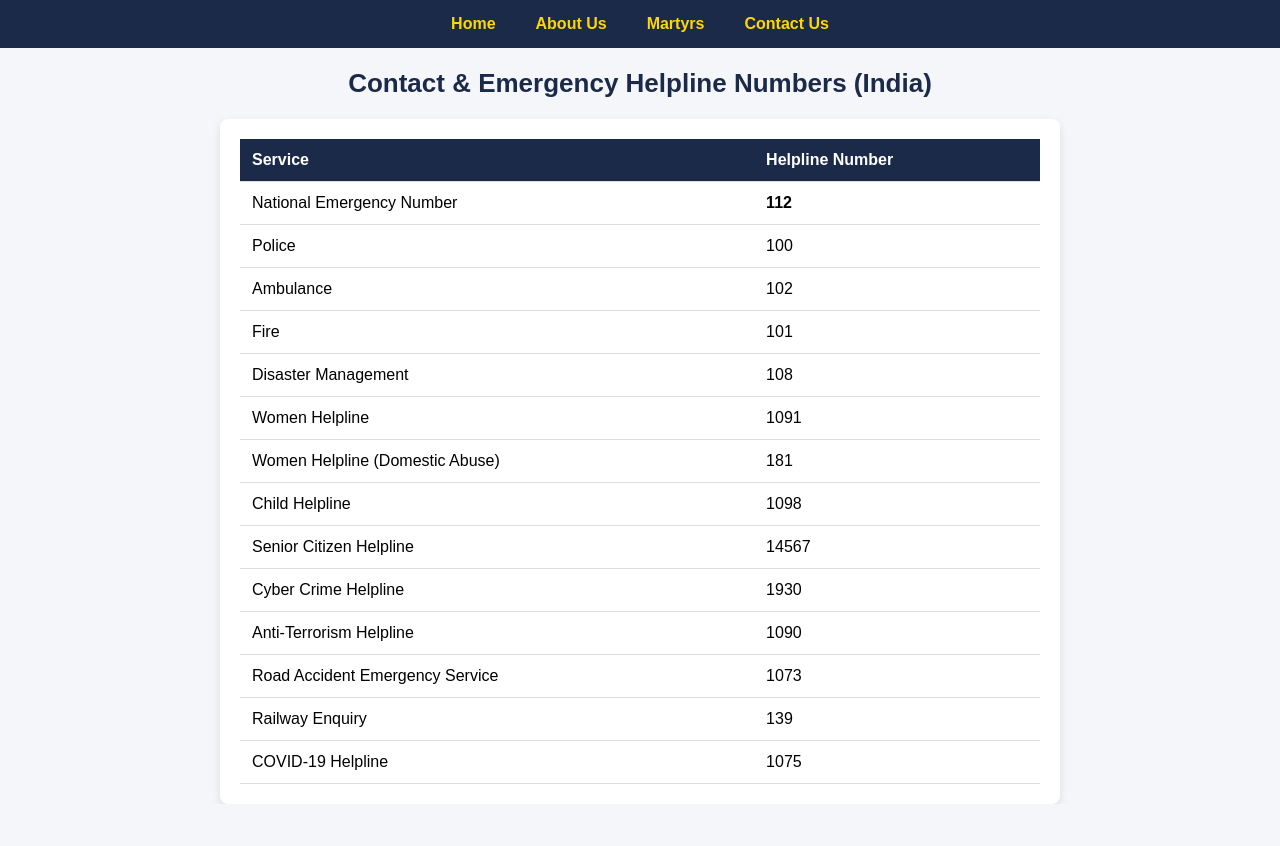
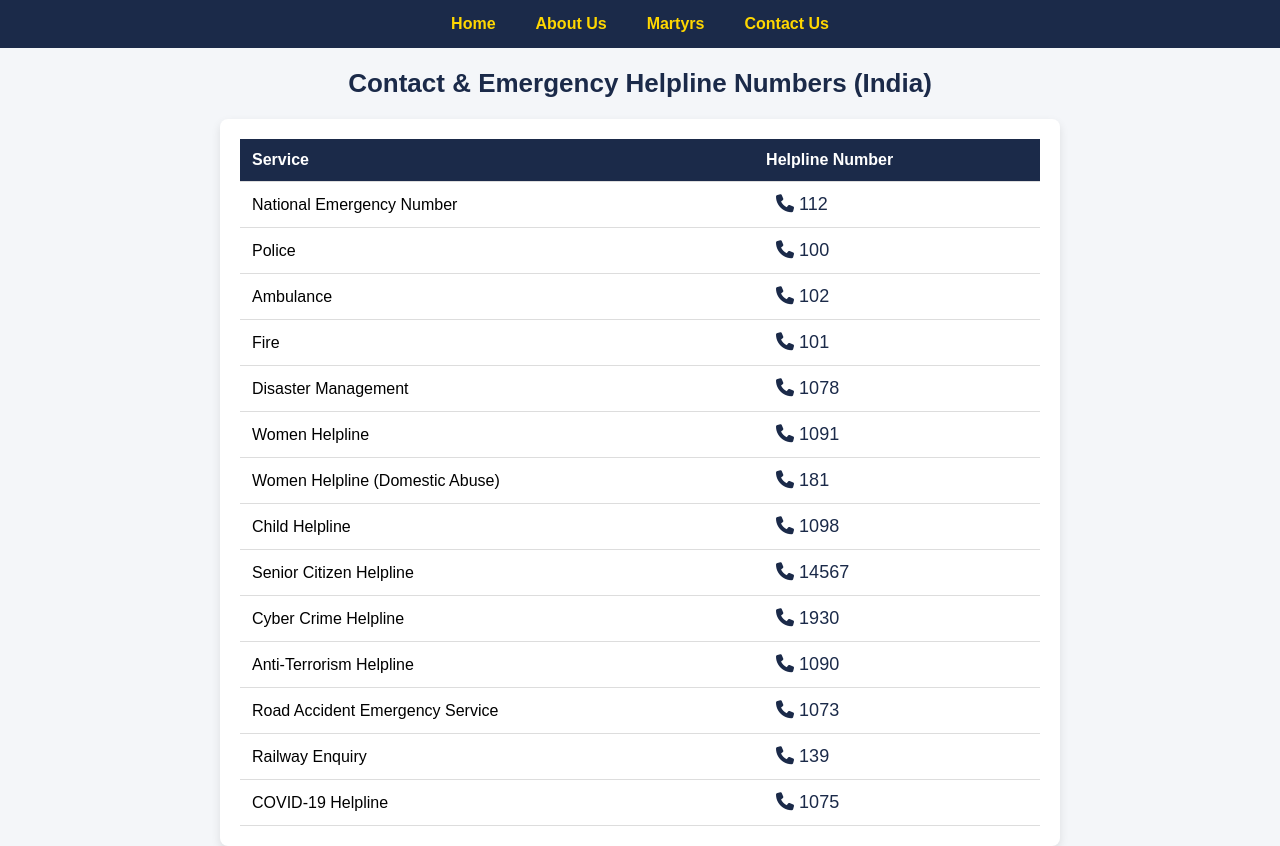
Before and after one commit to RayesmiGJ/Criminal_Management_System, a plain HTML site: page contact_us.html in a window 1280 px wide. Before the commit the page ends 804 px from the top, so only its background shows below. Drawn offline with Linux system fonts and the light colour scheme.

Commit message:
modified contact page

```diff
--- a/contact_us.html
+++ b/contact_us.html
@@ -69,7 +69,18 @@
     tr:hover {
         background-color: #f1f1f1;
     }
+    .icons a {
+        margin-left: 10px;
+        color: #1b2a49;
+        text-decoration: none;
+        font-size: 18px;
+    }
+
+    .icons a:hover {
+        color: green;
+    }
 </style>
+<link rel="stylesheet" href="https://cdnjs.cloudflare.com/ajax/libs/font-awesome/6.5.0/css/all.min.css">
 </head>
 <body>
 
@@ -93,59 +104,115 @@
         </tr>
         <tr>
             <td>National Emergency Number</td>
-            <td><b>112</b></td>
+            <td>
+                 <span class="icons">
+                    <a href="tel:112"><i class="fas fa-phone"></i> 112</a>
+                </span>
+            </td>
         </tr>
         <tr>
             <td>Police</td>
-            <td>100</td>
+            <td>
+                <span class="icons">
+                    <a href="tel:100"><i class="fas fa-phone"></i> 100</a>
+                </span>
+            </td>
         </tr>
         <tr>
             <td>Ambulance</td>
-            <td>102</td>
+            <td>
+                <span class="icons">
+                    <a href="tel:102"><i class="fas fa-phone"></i> 102</a>
+                </span>
+            </td>
         </tr>
         <tr>
             <td>Fire</td>
-            <td>101</td>
+            <td>
+                <span class="icons">
+                    <a href="tel:101"><i class="fas fa-phone"></i> 101</a>
+                </span>
+            </td>
         </tr>
         <tr>
             <td>Disaster Management</td>
-            <td>108</td>
+            <td>
+                 <span class="icons">
+                    <a href="tel:1078"><i class="fas fa-phone"></i> 1078</a>
+                </span>
+            </td>
         </tr>
         <tr>
             <td>Women Helpline</td>
-            <td>1091</td>
+            <td>
+                 <span class="icons">
+                    <a href="tel:1091"><i class="fas fa-phone"></i> 1091</a>
+                </span>
+            </td>
         </tr>
         <tr>
             <td>Women Helpline (Domestic Abuse)</td>
-            <td>181</td>
+            <td>
+                 <span class="icons">
+                    <a href="tel:181"><i class="fas fa-phone"></i> 181</a>
+                </span>
+            </td>
         </tr>
         <tr>
             <td>Child Helpline</td>
-            <td>1098</td>
+            <td>
+                 <span class="icons">
+                    <a href="tel:1098"><i class="fas fa-phone"></i> 1098</a>
+                </span>
+            </td>
         </tr>
         <tr>
             <td>Senior Citizen Helpline</td>
-            <td>14567</td>
+            <td>
+                 <span class="icons">
+                    <a href="tel:14567"><i class="fas fa-phone"></i> 14567</a>
+                </span>
+            </td>
         </tr>
         <tr>
             <td>Cyber Crime Helpline</td>
-            <td>1930</td>
+            <td>
+                <span class="icons">
+                    <a href="tel:1930"><i class="fas fa-phone"></i> 1930</a>
+                </span>
+            </td>
         </tr>
         <tr>
             <td>Anti-Terrorism Helpline</td>
-            <td>1090</td>
+            <td>
+                <span class="icons">
+                    <a href="tel:1090"><i class="fas fa-phone"></i> 1090</a>
+                </span>
+            </td>
         </tr>
         <tr>
             <td>Road Accident Emergency Service</td>
-            <td>1073</td>
+            <td>
+                <span class="icons">
+                    <a href="tel:1073"><i class="fas fa-phone"></i> 1073</a>
+                </span>
+            </td>
         </tr>
         <tr>
             <td>Railway Enquiry</td>
-            <td>139</td>
+            <td>
+                <span class="icons">
+                    <a href="tel:139"><i class="fas fa-phone"></i> 139</a>
+                </span>
+            </td>
         </tr>
         <tr>
             <td>COVID-19 Helpline</td>
-            <td>1075</td>
+            <td>
+                <span class="icons">
+                    <a href="tel:1075"><i class="fas fa-phone"></i> 1075</a>
+                </span>
+            </td>
         </tr>
     </table>
 </div>
```
